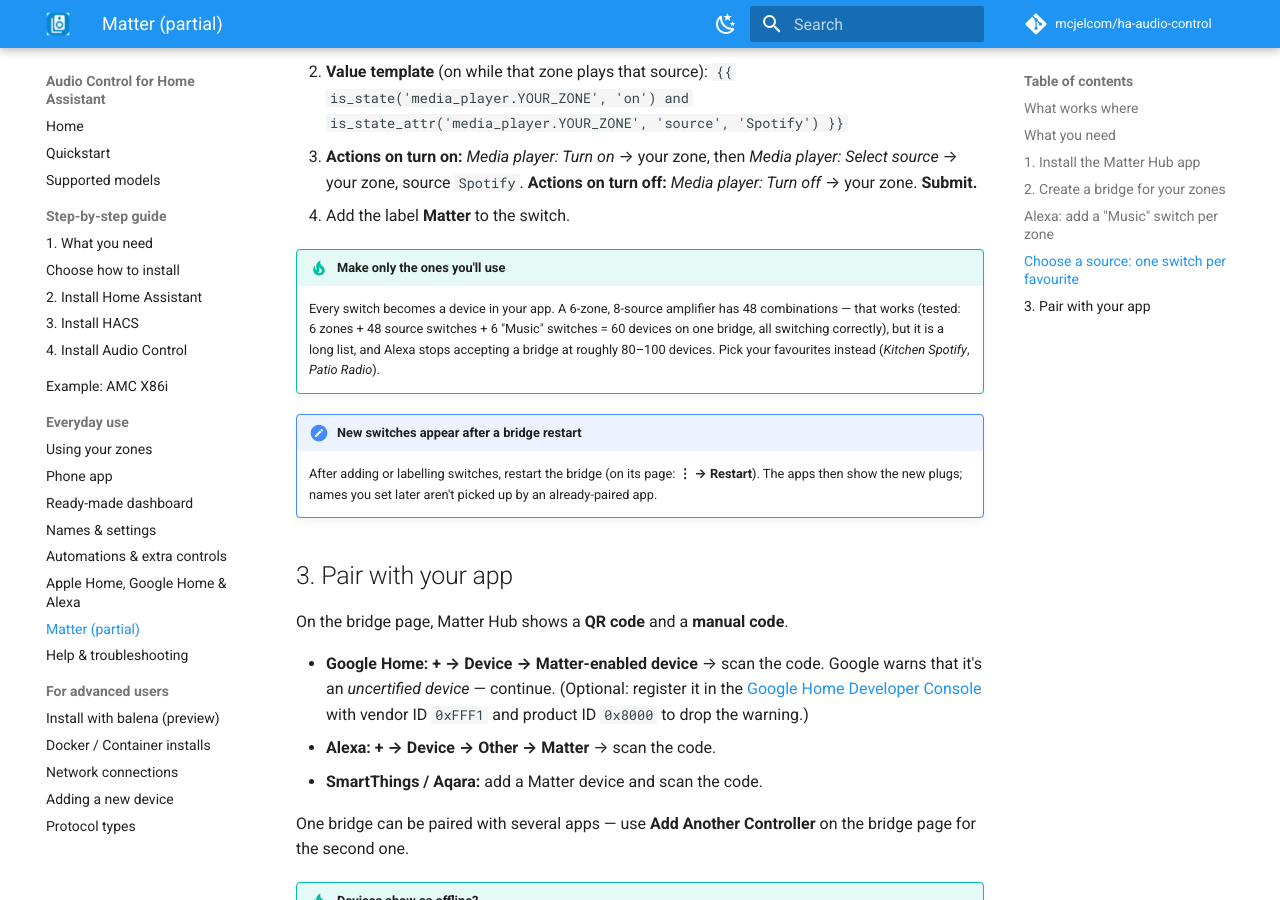
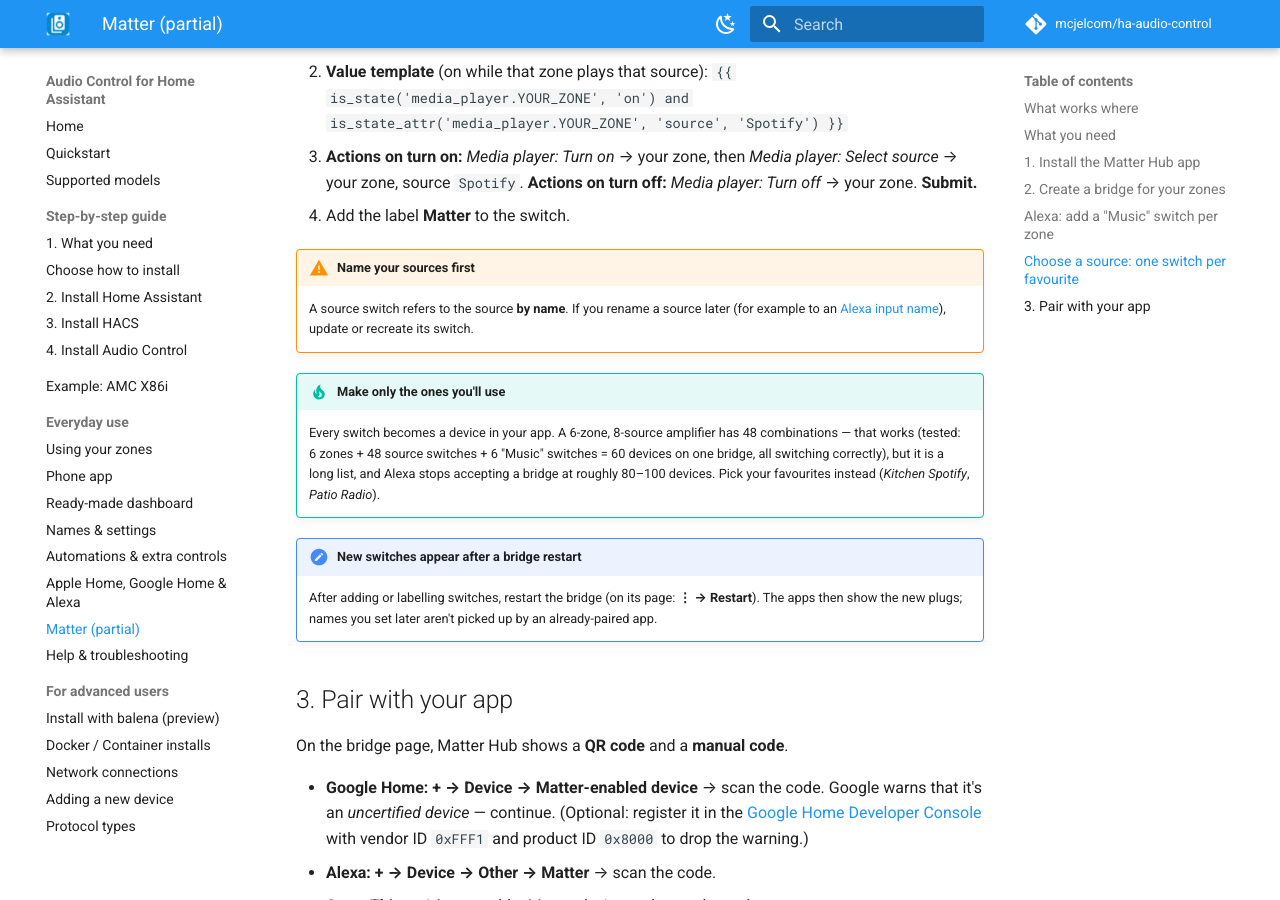
Before and after one commit to mcjelcom/ha-audio-control, an MkDocs documentation site: the page built from docs/matter.md, in a window 1280 px wide and 900 px high, scrolled down 3275 px. Built offline with MkDocs 1.6.1 and Material for MkDocs 9.7.7, drawn with Linux system fonts in a browser that asks for light colours; comment, search, counter and statistics services are not loaded.

Commit message:
Docs: source switches refer to sources by name -- rename sources first

```diff
--- a/docs/matter.md
+++ b/docs/matter.md
@@ -101,6 +101,11 @@
    **Actions on turn off:** *Media player: Turn off* → your zone. **Submit.**
 4. Add the label **Matter** to the switch.
 
+!!! warning "Name your sources first"
+    A source switch refers to the source **by name**. If you rename a source later
+    (for example to an [Alexa input name](smart-home.md#alexa-name-your-sources-so-alexa-can-pick-them)),
+    update or recreate its switch.
+
 !!! tip "Make only the ones you'll use"
     Every switch becomes a device in your app. A 6-zone, 8-source amplifier has 48
     combinations — that works (tested: 6 zones + 48 source switches + 6 "Music"
```
